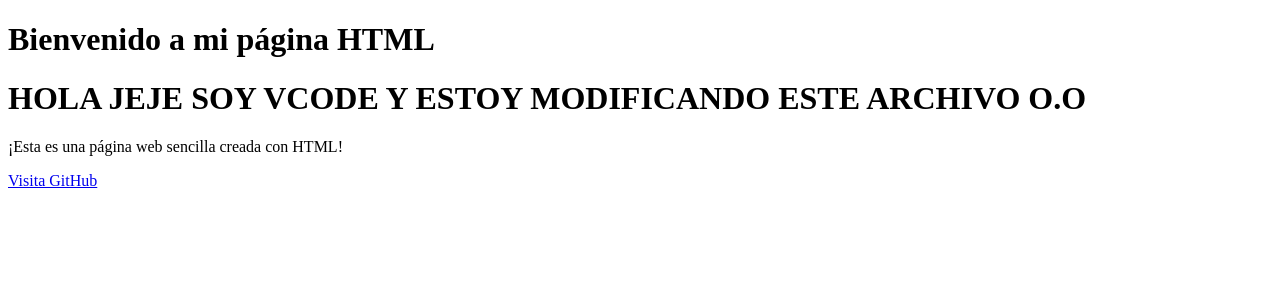
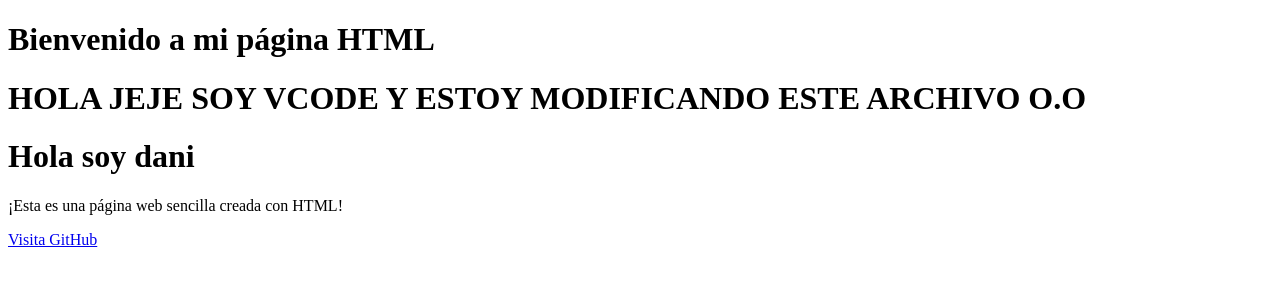
Before and after one commit to daanii02/colaborativo1, a plain HTML site: page index.html in a window 1280 px wide. Drawn offline with Linux system fonts and the light colour scheme.

Commit message:
Update index.html

```diff
--- a/index.html
+++ b/index.html
@@ -8,6 +8,9 @@
     <h1>Bienvenido a mi página HTML</h1>
 
     <h1>HOLA JEJE SOY VCODE Y ESTOY MODIFICANDO ESTE ARCHIVO O.O</h1>
+
+    <h1>Hola soy dani</h1>
+
     <p>¡Esta es una página web sencilla creada con HTML!</p>
     <a href="https://github.com/">Visita GitHub</a>
 </body>
```
